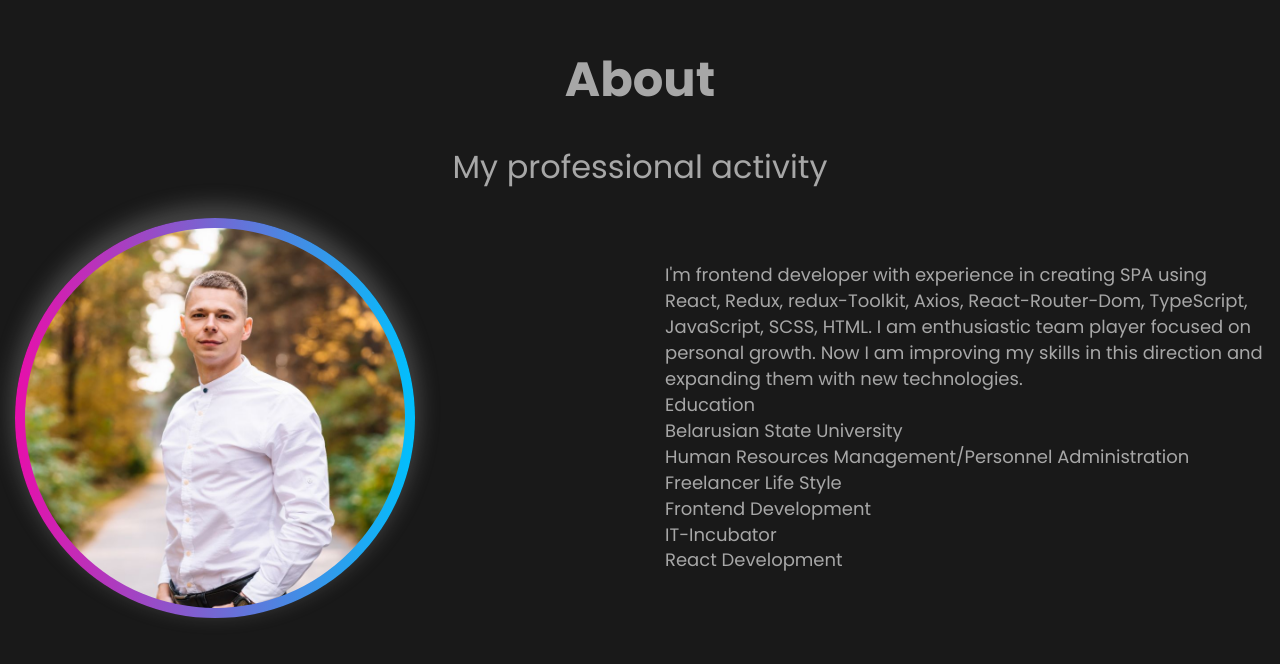
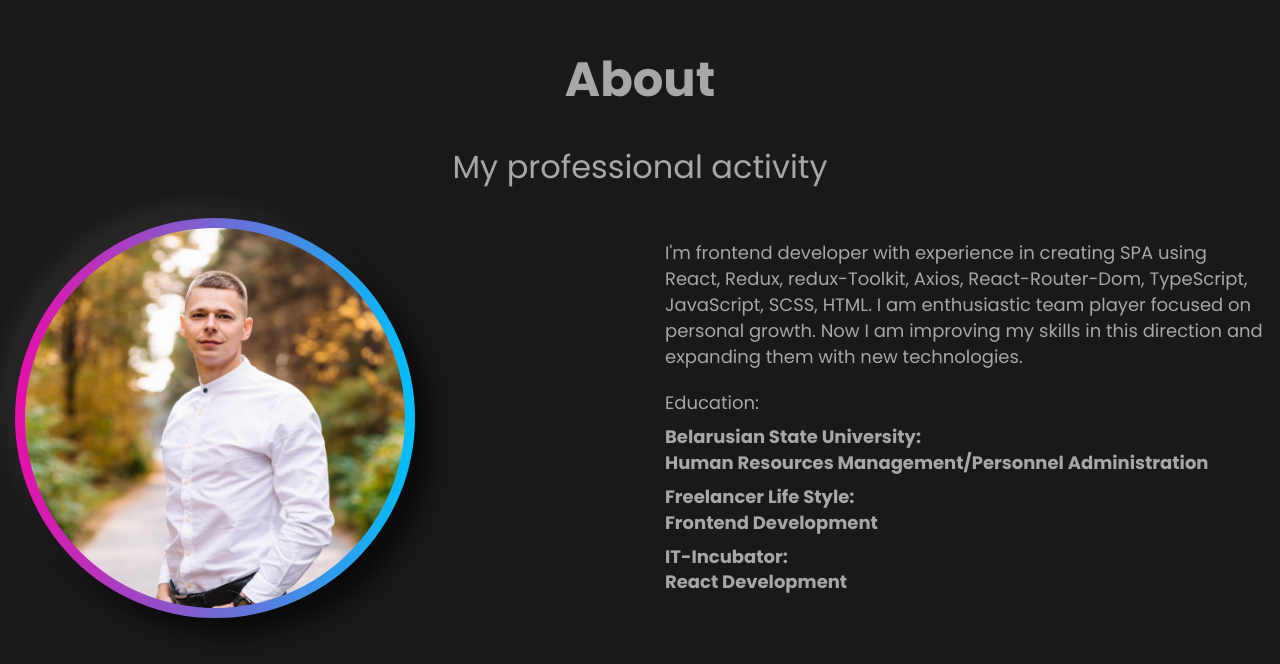
Before and after one commit to Zhenya1102/portfolio, a React (Create React App) app: page / in a window 1280 px wide. Shown: the part 994-1658 px from the top of the page. Built offline with nearby package versions, Linux system fonts and the light colour scheme.

Commit message:
Commit changes to the block About and Home

```diff
--- a/package.json
+++ b/package.json
@@ -4,6 +4,7 @@
   "version": "0.1.0",
   "private": true,
   "dependencies": {
+    "@react-spring/web": "^9.7.3",
     "@testing-library/jest-dom": "^5.14.1",
     "@testing-library/react": "^13.0.0",
     "@testing-library/user-event": "^13.2.1",
--- a/src/main/about/About.module.css
+++ b/src/main/about/About.module.css
@@ -40,7 +40,7 @@
     position: relative;
     border-radius: 50%;
     background-image: linear-gradient(to right, rgba(231, 15, 170, 1), rgba(0, 192, 253, 1));
-    box-shadow: 0 -9px 20px 5px rgba(167, 167, 167, 0.3);
+    box-shadow:  16px 16px 24px #0a0a0a, -16px -16px 24px #282828;
 }
 @media (max-width: 1120px) {
     .about__photo {
--- a/src/main/componets/Text.module.css
+++ b/src/main/componets/Text.module.css
@@ -3,6 +3,9 @@
     font-size: 18px;
     font-weight: 400;
     line-height: 1.44;
+    display: flex;
+    flex-direction: column;
+    row-gap: 20px;
 }
 
 @media (max-width: 840px) {
@@ -20,3 +23,15 @@
         flex: 0 1 100%;
     }
 }
+.text__list {
+    display: flex;
+    flex-direction: column;
+    row-gap: 8px;
+}
+.text__list li span{
+    font-weight: 600;
+}
+
+.text__education span {
+    display: block;
+}
--- a/src/main/componets/Text.tsx
+++ b/src/main/componets/Text.tsx
@@ -1,20 +1,29 @@
 import React from 'react';
 import style from './Text.module.css'
+
 type TextProps = {
     text: string
 }
 
-export const Text = (props:TextProps) => {
+export const Text = (props: TextProps) => {
     return (
         <div className={style.text}>
             <p>{props.text}</p>
-            <div>Education</div>
-            <div>Belarusian State University</div>
-            <div>Human Resources Management/Personnel Administration</div>
-            <div>Freelancer Life Style</div>
-            <div>Frontend Development</div>
-            <div>IT-Incubator</div>
-            <div>React Development</div>
+            <ul className={style.text__list}>
+                <li>Education:</li>
+                <li className={style.text__education}>
+                    <span>Belarusian State University:</span>
+                    <span>Human Resources Management/Personnel Administration</span>
+                </li>
+                <li className={style.text__education}>
+                    <span>Freelancer Life Style:</span>
+                    <span>Frontend Development</span>
+                </li>
+                <li className={style.text__education}>
+                    <span>IT-Incubator:</span>
+                    <span>React Development</span>
+                </li>
+            </ul>
         </div>
     )
 };
--- a/src/main/home/Home.module.css
+++ b/src/main/home/Home.module.css
@@ -95,7 +95,7 @@
     position: relative;
     border-radius: 50%;
     background-image: linear-gradient(to right, rgba(231, 15, 170, 1), rgba(0, 192, 253, 1));
-    box-shadow: 0 -9px 20px 5px rgba(167, 167, 167, 0.3);
+    box-shadow:  16px 16px 24px #0a0a0a, -16px -16px 24px #282828;
 }
 @media (max-width: 1120px) {
     .main__photo {
```
Also changed, not shown: 1 other file (tests, documents, lock files or other folders).
